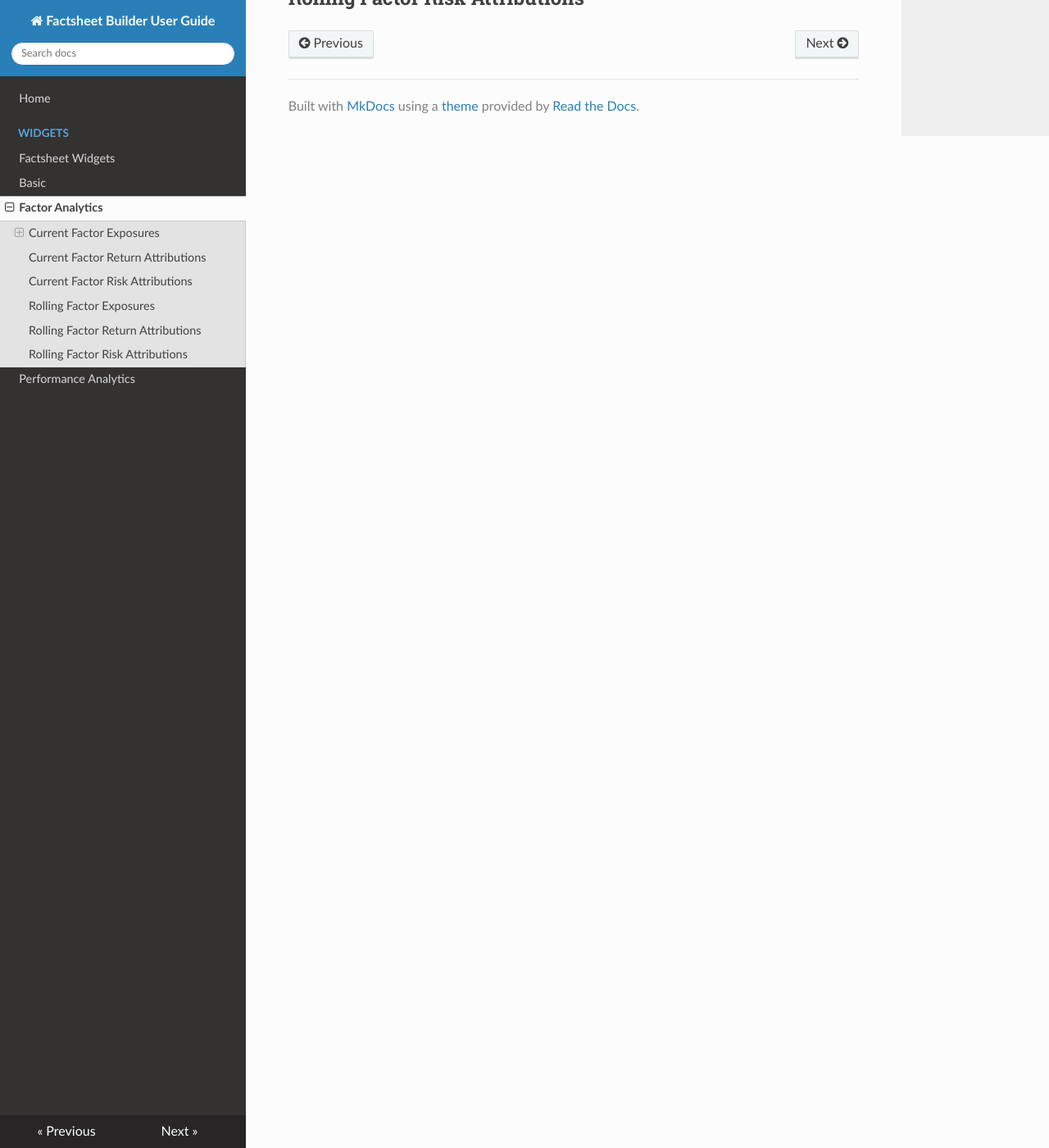
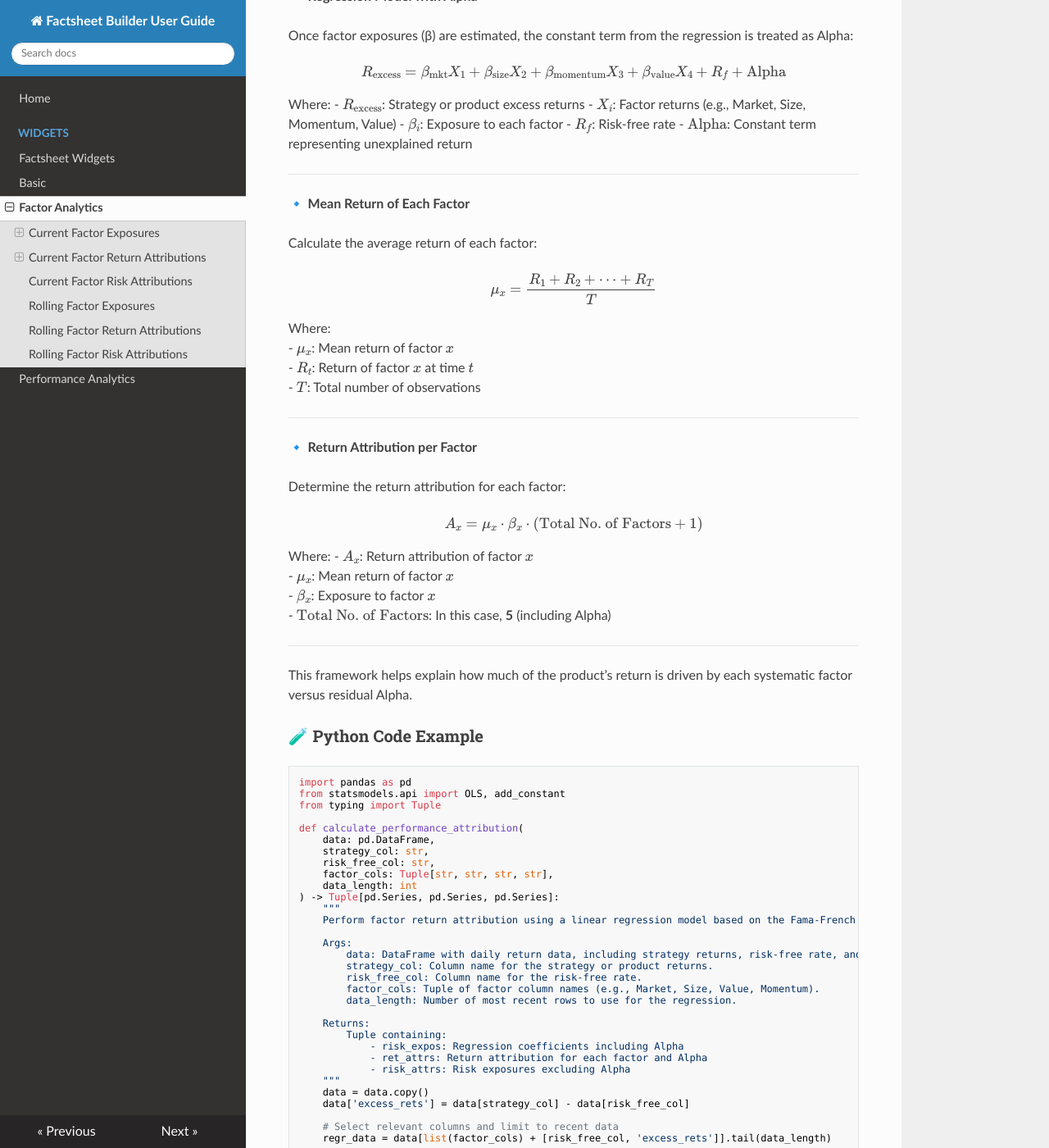
Before and after one commit to noviscient/factbox-user-guide, an MkDocs documentation site: the page built from docs/widgets/factor_analytics.md, in a window 1280 px wide and 1400 px high, scrolled down 3423 px. Shown: the whole window at 82% size. Built offline with MkDocs 1.6.1, drawn with Linux system fonts in a browser that asks for light colours; nearby versions of some CDN libraries; some of the changed text lies outside the part shown.

Commit message:
updates factors

````diff
--- a/docs/widgets/factor_analytics.md
+++ b/docs/widgets/factor_analytics.md
@@ -142,6 +142,129 @@ risk_expos, ret_attrs, risk_attrs = calculate_performance_attribution(
 
 ## Current Factor Return Attributions
 
+Factor Return Attribution attributes excess returns to common risk factors using the Fama-French model. Factor exposures (betas) are estimated via linear regression, and return attribution is calculated accordingly.
+
+### 🧮 Formula
+
+---
+
+**🔹 Regression Model with Alpha**
+
+Once factor exposures (β) are estimated, the constant term from the regression is treated as Alpha:
+
+$$
+R_{\text{excess}} =
+\beta_{\text{mkt}} X_1 +
+\beta_{\text{size}} X_2 +
+\beta_{\text{momentum}} X_3 +
+\beta_{\text{value}} X_4 +
+R_f + \text{Alpha}
+$$
+
+Where:
+- $R_{\text{excess}}$: Strategy or product excess returns
+- $X_i$: Factor returns (e.g., Market, Size, Momentum, Value)
+- $\beta_i$: Exposure to each factor
+- $R_f$: Risk-free rate
+- $\text{Alpha}$: Constant term representing unexplained return
+
+---
+
+**🔹 Mean Return of Each Factor**
+
+Calculate the average return of each factor:
+
+$$
+\mu_x = \frac{R_1 + R_2 + \dots + R_T}{T}
+$$
+
+Where:
+- $\mu_x$: Mean return of factor $x$
+- $R_t$: Return of factor $x$ at time $t$
+- $T$: Total number of observations
+
+---
+
+**🔹 Return Attribution per Factor**
+
+Determine the return attribution for each factor:
+
+$$
+A_x = \mu_x \cdot \beta_x \cdot (\text{Total No. of Factors} + 1)
+$$
+
+Where:
+- $A_x$: Return attribution of factor $x$
+- $\mu_x$: Mean return of factor $x$
+- $\beta_x$: Exposure to factor $x$
+- $\text{Total No. of Factors}$: In this case, **5** (including Alpha)
+
+---
+
+This framework helps explain how much of the product’s return is driven by each systematic factor versus residual Alpha.
+
+### 🧪 Python Code Example
+
+```python
+import pandas as pd
+from statsmodels.api import OLS, add_constant
+from typing import Tuple
+
+def calculate_performance_attribution(
+    data: pd.DataFrame,
+    strategy_col: str,
+    risk_free_col: str,
+    factor_cols: Tuple[str, str, str, str],
+    data_length: int
+) -> Tuple[pd.Series, pd.Series, pd.Series]:
+    """
+    Perform factor return attribution using a linear regression model based on the Fama-French framework.
+
+    Args:
+        data: DataFrame with daily return data, including strategy returns, risk-free rate, and factor returns.
+        strategy_col: Column name for the strategy or product returns.
+        risk_free_col: Column name for the risk-free rate.
+        factor_cols: Tuple of factor column names (e.g., Market, Size, Value, Momentum).
+        data_length: Number of most recent rows to use for the regression.
+
+    Returns:
+        Tuple containing:
+            - risk_expos: Regression coefficients including Alpha
+            - ret_attrs: Return attribution for each factor and Alpha
+            - risk_attrs: Risk exposures excluding Alpha
+    """
+    data = data.copy()
+    data['excess_rets'] = data[strategy_col] - data[risk_free_col]
+
+    # Select relevant columns and limit to recent data
+    regr_data = data[list(factor_cols) + [risk_free_col, 'excess_rets']].tail(data_length)
+
+    # Linear regression
+    y = regr_data['excess_rets']
+    X = add_constant(regr_data[list(factor_cols)])
+    X = X.rename(columns={'const': 'Alpha'})
+    model = OLS(y, X).fit()
+    risk_expos = model.params
+
+    # Return attribution (Step 2 & 3 from formula)
+    ret_attrs = X.mean() * risk_expos
+    ret_attrs['RiskFree'] = regr_data[risk_free_col].mean()
+    ret_attrs = ret_attrs * len(regr_data)  # Scale by period count
+
+    risk_attrs = risk_expos.drop('Alpha')
+
+    return risk_expos, ret_attrs, risk_attrs
+
+risk_expos, ret_attrs, risk_attrs = calculate_performance_attribution(
+    data=data,
+    strategy_col=stgy_rets.name,
+    risk_free_col='RiskFree',
+    factor_cols=('Market', 'Size', 'Value', 'Momentum'),
+    data_length=data_length
+)
+
+```
+
 ## Current Factor Risk Attributions
 
 ## Rolling Factor Exposures
````
Also changed, not shown: docs/images/widgets/SCR-20250515-btqy.png (added).
